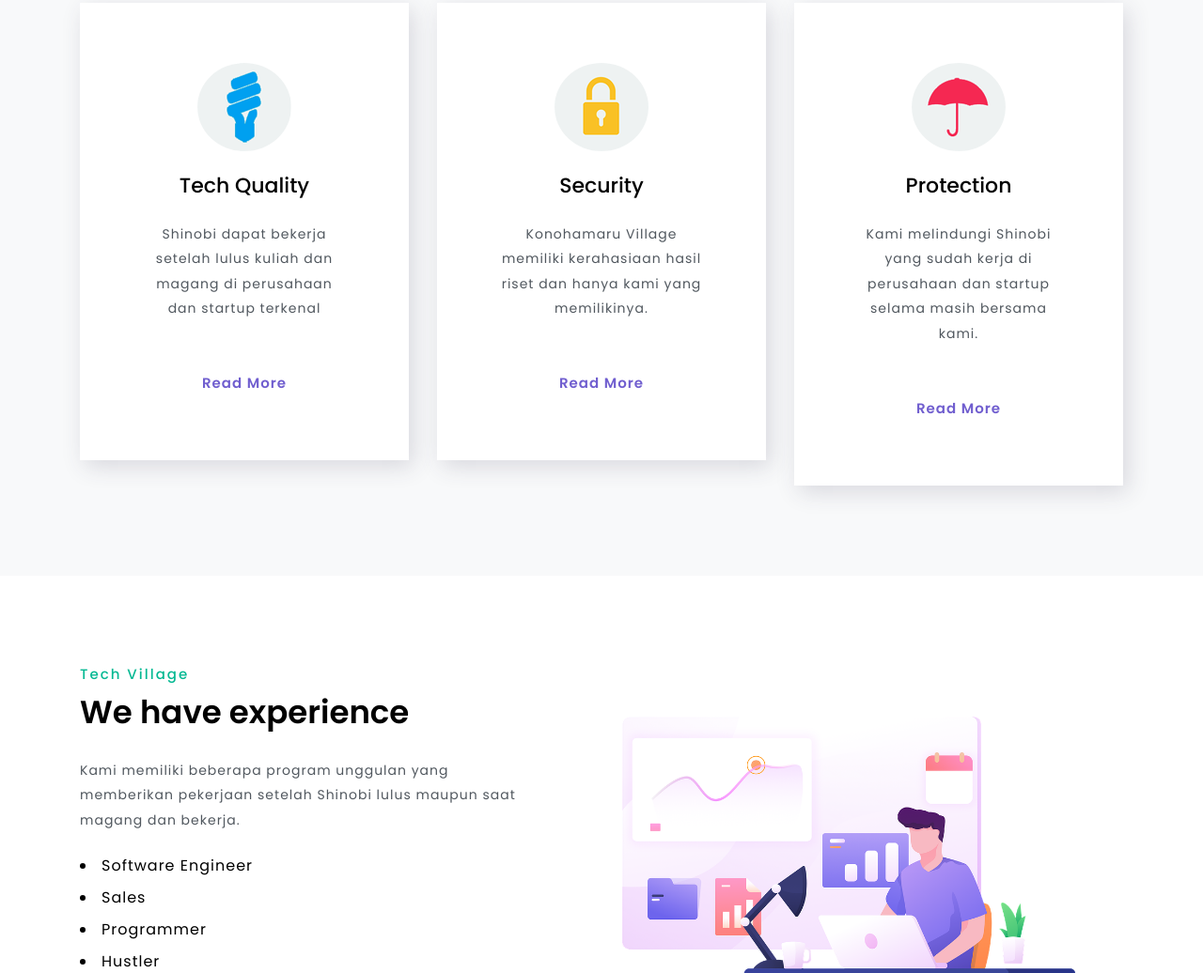
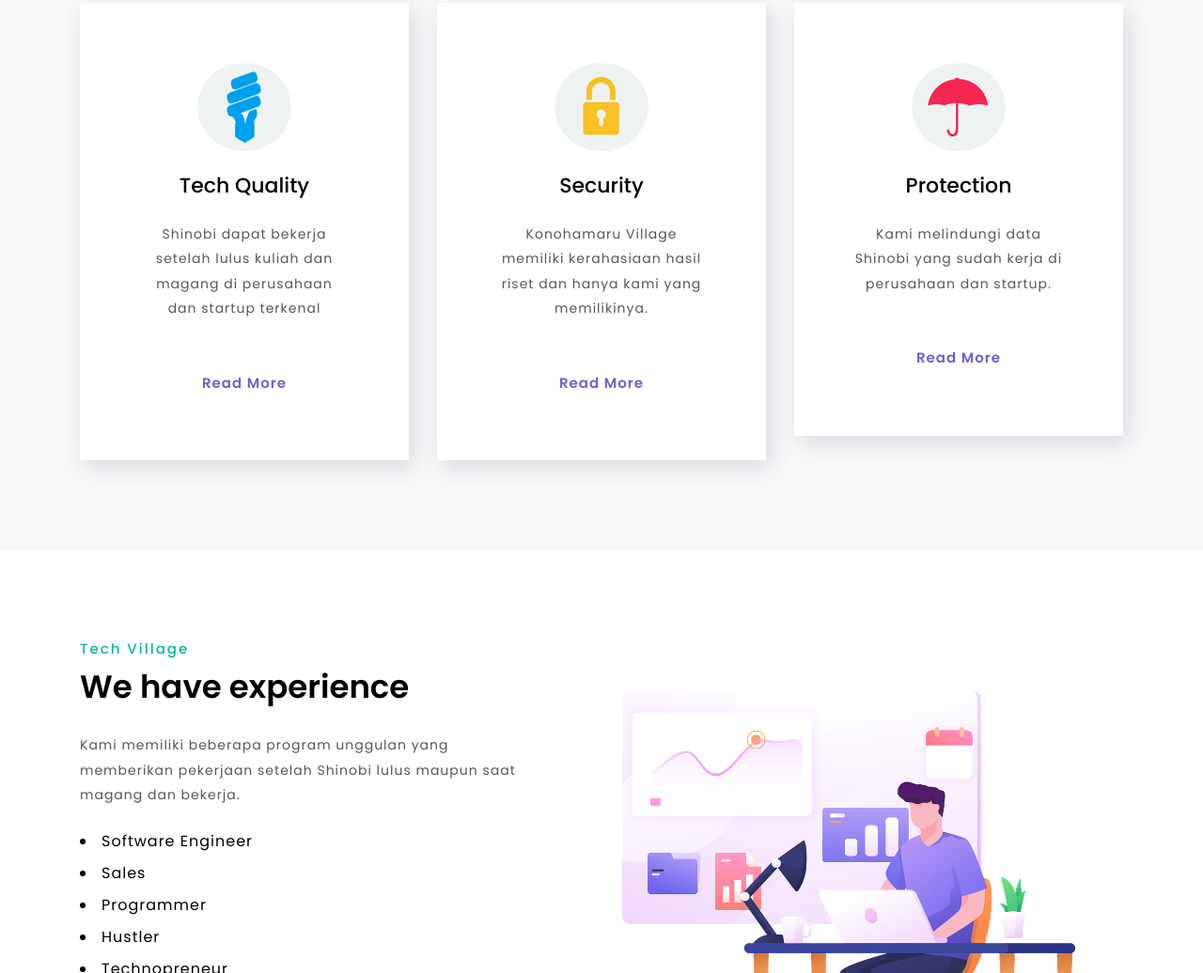
Before and after one commit to konohamaruinc/konohamaruinc.github.io, a plain HTML site: page index.html in a window 1280 px wide. Shown: the part 890-1926 px from the top of the page at 94% size. Drawn offline with Linux system fonts and the light colour scheme.

Commit message:
Web Konohamaru Dojo

```diff
--- a/index.html
+++ b/index.html
@@ -154,7 +154,7 @@ Author URL: http://konohamaru.id
 					<div class="about-grid-main">
 						<img src="images/img3.png" alt="" class="img-fluid">
 						<h4 class="my-4">Protection</h4>
-						<p>Kami melindungi Shinobi yang sudah kerja di perusahaan dan startup selama masih bersama kami.</p>
+						<p>Kami melindungi data Shinobi yang sudah kerja di perusahaan dan startup.</p>
 						<a href="about.html" class="button-w3ls btn mt-sm-5 mt-4">Read More</a>
 					</div>
 				</div>
```
